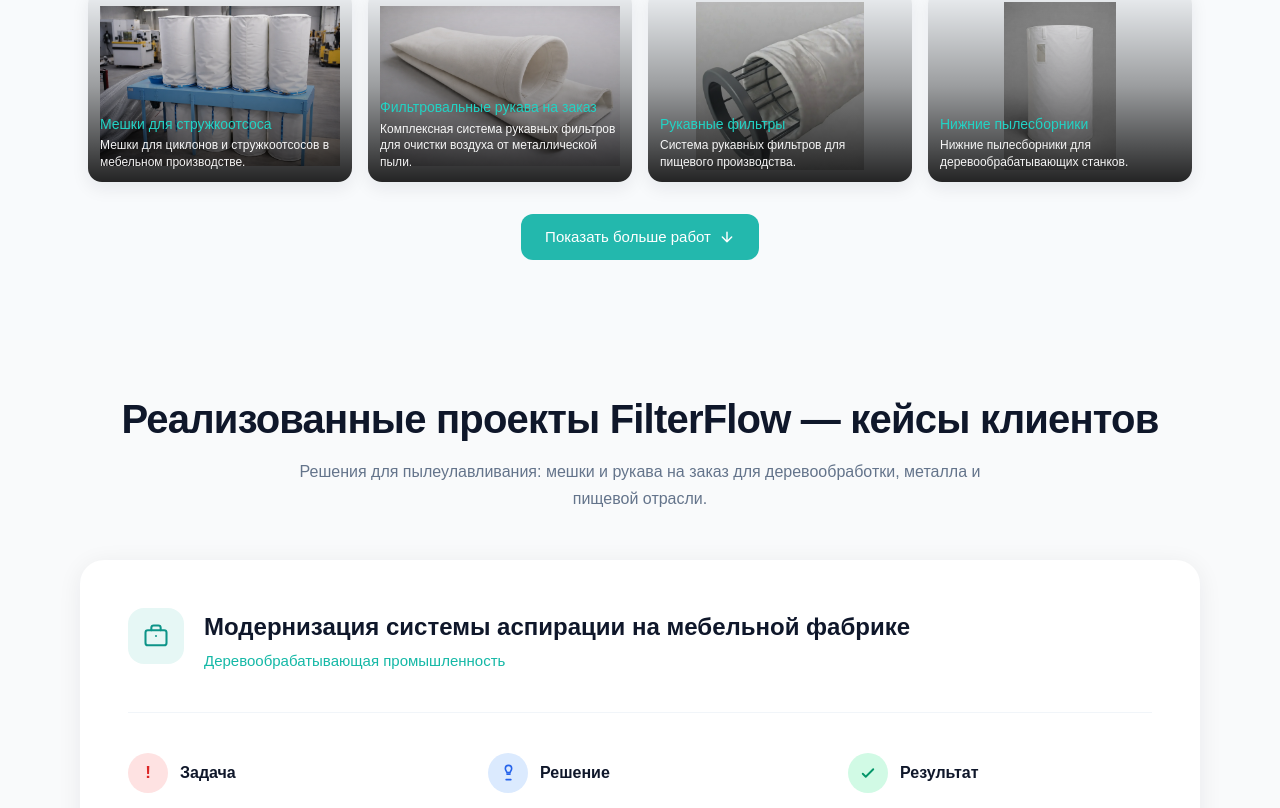
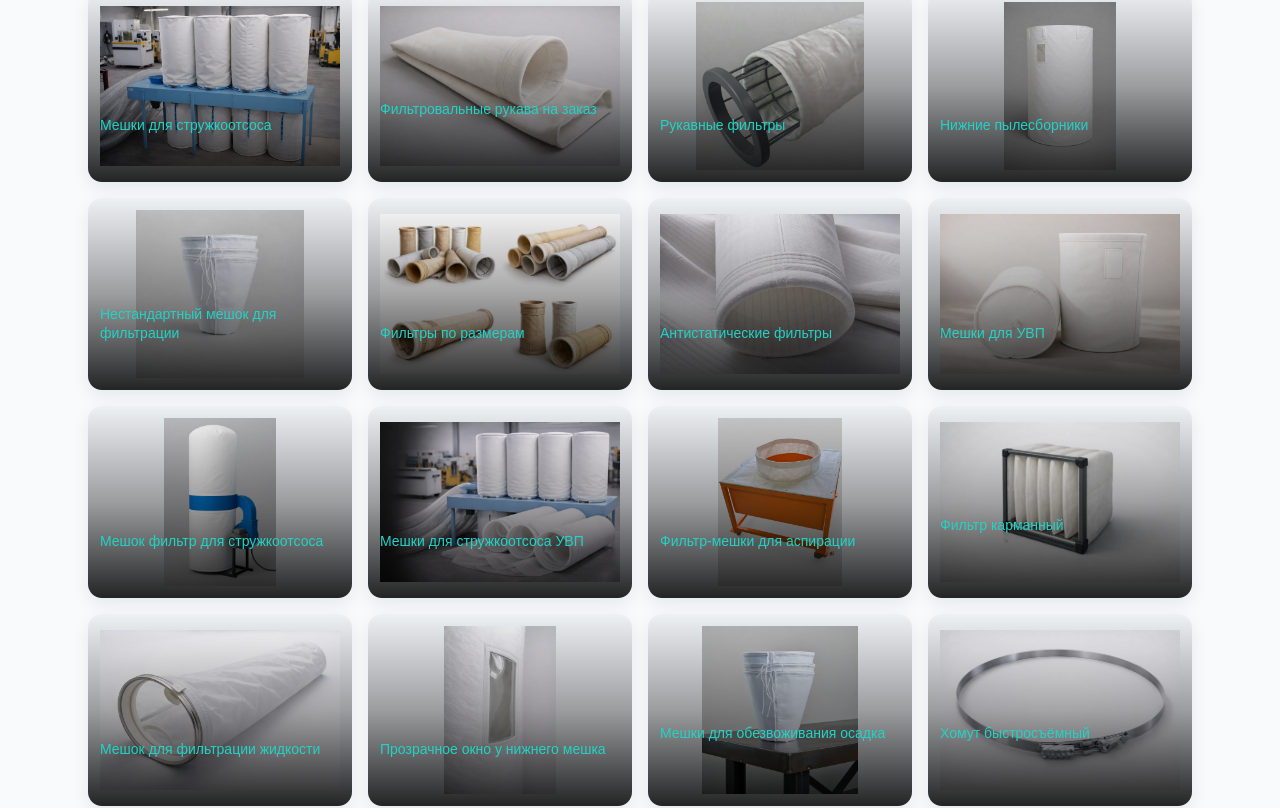
Before and after one commit to karipupkina-ux/filterflow-next, a Next.js app: page /portfolio in a window 1280 px wide. Shown: the part 1120-1928 px from the top of the page. Built offline with nearby package versions, Linux system fonts and the light colour scheme.

Commit message:
update portfolio block

```diff
--- a/app/portfolio/PortfolioPageBlocks.tsx
+++ b/app/portfolio/PortfolioPageBlocks.tsx
@@ -364,6 +364,7 @@ type CategoryFilter = "all" | "wood" | "metal";
 
 type GalleryWorkItem = {
   title: string;
+  description: string;
   image: string;
   categories: ("wood" | "metal")[];
 };
@@ -377,161 +378,202 @@ const GALLERY_FILTERS: { id: CategoryFilter; label: string }[] = [
 const PORTFOLIO_WORKS: GalleryWorkItem[] = [
   {
     title: "Мешки для аспирации",
+    description:
+      "Установка системы аспирации с верхними мешками-фильтрами для цеха деревообработки.",
     image: "/images/nashi-raboti/meshki-aspirac.webp",
     categories: ["wood", "metal"],
   },
   {
     title: "Производство карманных фильтров на заказ",
+    description:
+      "Производство карманных фильтров для систем вентиляции и очистки воздуха.",
     image: "/images/nashi-raboti/generated_image.webp",
     categories: ["metal"],
   },
   {
     title: "Мешки для циклонов",
+    description: "Мешки большого объема для промышленных циклонов.",
     image: "/images/nashi-raboti/meshki-ciklonov-uvp.webp",
     categories: ["metal"],
   },
   {
     title: "Верхние мешки-фильтры",
+    description: "Верхние фильтровальные мешки для столярного оборудования.",
     image: "/images/nashi-raboti/photo_1.webp",
     categories: ["wood", "metal"],
   },
   {
     title: "Мешки для стружкоотсоса",
+    description:
+      "Мешки для циклонов и стружкоотсосов в мебельном производстве.",
     image: "/images/nashi-raboti/industrial_filter_system.webp",
     categories: ["wood"],
   },
   {
     title: "Фильтровальные рукава на заказ",
+    description:
+      "Комплексная система рукавных фильтров для очистки воздуха от металлической пыли.",
     image: "/images/nashi-raboti/filter_bag_white.webp",
     categories: ["metal"],
   },
   {
     title: "Рукавные фильтры",
+    description: "Система рукавных фильтров для пищевого производства.",
     image: "/images/nashi-raboti/filter_cage.webp",
     categories: ["metal"],
   },
   {
     title: "Нижние пылесборники",
+    description: "Нижние пылесборники для деревообрабатывающих станков.",
     image: "/images/nashi-raboti/image_webp_optimized.webp",
     categories: ["wood", "metal"],
   },
   {
     title: "Нестандартный мешок для фильтрации",
+    description: "Изготовление фильтров по индивидуальным размерам заказчика.",
     image: "/images/nashi-raboti/nestandartnye-meshki.webp",
     categories: ["wood", "metal"],
   },
   {
     title: "Фильтры по размерам",
+    description: "Изготовление фильтров по индивидуальным размерам заказчика.",
     image: "/images/nashi-raboti/converted_image5.webp",
     categories: ["metal"],
   },
   {
     title: "Антистатические фильтры",
+    description: "Антистатические рукавные фильтры для взрывоопасных производств.",
     image: "/images/nashi-raboti/filter_closeup.webp",
     categories: ["metal"],
   },
   {
     title: "Мешки для УВП",
+    description: "Мешки для мобильных установок вентиляции и пылеудаления.",
     image: "/images/nashi-raboti/grow_bags_white.webp",
     categories: ["metal"],
   },
   {
     title: "Мешок фильтр для стружкоотсоса",
+    description: "Фильтровальные мешки с металлическим кольцом для стружкоотсосов.",
     image: "/images/nashi-raboti/dust_collector_single.webp",
     categories: ["wood"],
   },
   {
     title: "Мешки для стружкоотсоса УВП",
+    description: "Крупногабаритные фильтровальные мешки для промышленных циклонов.",
     image: "/images/nashi-raboti/filter_sleeves_hero.webp",
     categories: ["wood"],
   },
   {
     title: "Фильтр-мешки для аспирации",
+    description: "Комплект фильтровальных мешков для промышленных пылесосов.",
     image: "/images/nashi-raboti/converted.webp",
     categories: ["wood", "metal"],
   },
   {
     title: "Фильтр карманный",
+    description:
+      "Карманные фильтры для систем вентиляции и кондиционирования воздуха.",
     image: "/images/nashi-raboti/air_filter.webp",
     categories: ["metal"],
   },
   {
     title: "Мешок для фильтрации жидкости",
+    description: "Мешки для фильтрации промышленных жидкостей и водоочистки.",
     image: "/images/nashi-raboti/filter55_bag.webp",
     categories: ["metal"],
   },
   {
     title: "Прозрачное окно у нижнего мешка",
+    description:
+      "Прозрачные смотровые окна на нижних мешках для контроля уровня наполнения.",
     image: "/images/nashi-raboti/window_webp_1.webp",
     categories: ["wood", "metal"],
   },
   {
     title: "Мешки для обезвоживания осадка",
+    description:
+      "Геотекстильные мешки для обезвоживания осадка на очистных сооружениях.",
     image: "/images/nashi-raboti/filter_bags_table.webp",
     categories: ["metal"],
   },
   {
     title: "Хомут быстросъёмный",
+    description:
+      "Быстросъёмные хомуты для соединения воздуховодов и фильтровального оборудования.",
     image: "/images/nashi-raboti/bystrosemnye-homuty.webp",
     categories: ["wood", "metal"],
   },
   {
     title: "Фильтр рукавный, комплект рукавов",
+    description:
+      "Фильтровальные мешки из полиэстера для промышленных систем пылеудаления.",
     image: "/images/nashi-raboti/filter_bags.webp",
     categories: ["metal"],
   },
   {
     title: "Мешки для аспирации опилок и стружки",
+    description: "Комплект фильтровальных мешков для промышленного оборудования.",
     image: "/images/nashi-raboti/meshki-aspiracii.webp",
     categories: ["wood"],
   },
   {
     title: "Мешки для промышленных систем аспирации",
+    description:
+      "Фильтровальные мешки с металлическим кольцом для надежного крепления.",
     image: "/images/nashi-raboti/meshki-struzhkootsosa.webp",
     categories: ["wood", "metal"],
   },
   {
     title: "Ткань для аспирации",
+    description:
+      "Фильтровальные мешки, установленные на деревообрабатывающем оборудовании.",
     image: "/images/nashi-raboti/roll_image.webp",
     categories: ["wood", "metal"],
   },
   {
     title: "Фильтровальная ткань",
+    description: "Крупногабаритные фильтровальные мешки для циклонных сепараторов.",
     image: "/images/nashi-raboti/fabric.webp",
     categories: ["metal"],
   },
   {
     title: "Ткань для стружкоотсоса",
+    description:
+      "Производство фильтровальных мешков на собственном швейном оборудовании.",
     image: "/images/nashi-raboti/fabric2.webp",
     categories: ["wood"],
   },
   {
     title: "Фильтр ткань",
+    description: "Антистатические фильтровальные мешки для взрывоопасных производств.",
     image: "/images/nashi-raboti/fabric3.webp",
     categories: ["metal"],
   },
   {
     title: "Ткань для фильтрации",
+    description: "Готовые фильтровальные мешки различных размеров на складе.",
     image: "/images/nashi-raboti/fabric4.webp",
     categories: ["metal"],
   },
   {
     title: "Мешок-фильтр на заказ",
+    description:
+      "Фильтровальные мешки из белого полиэстера для систем пылеудаления.",
     image: "/images/nashi-raboti/converted_image.webp",
     categories: ["wood", "metal"],
   },
   {
     title: "Петелька для подвеса на верхнем мешке",
+    description:
+      "Петелька для подвеса на верхнем фильтровальном мешке аспирационной установки.",
     image: `/images/nashi-raboti/${encodeURIComponent("edited_image (1).webp")}`,
     categories: ["wood", "metal"],
   },
 ];
 
-const INITIAL_VISIBLE = 8;
-
 function PortfolioProjectsGalleryBlock() {
   const [filter, setFilter] = useState<CategoryFilter>("all");
-  const [showAll, setShowAll] = useState(false);
   const [activeIndex, setActiveIndex] = useState<number | null>(null);
 
   const filteredWorks = useMemo(() => {
@@ -539,16 +581,7 @@ function PortfolioProjectsGalleryBlock() {
     return PORTFOLIO_WORKS.filter((w) => w.categories.includes(filter));
   }, [filter]);
 
-  const visibleWorks = useMemo(() => {
-    if (showAll) return filteredWorks;
-    return filteredWorks.slice(0, INITIAL_VISIBLE);
-  }, [filteredWorks, showAll]);
-
-  const hasMoreInFilter = filteredWorks.length > INITIAL_VISIBLE;
-
-  useEffect(() => {
-    setShowAll(false);
-  }, [filter]);
+  const visibleWorks = filteredWorks;
 
   useEffect(() => {
     if (activeIndex === null) {
@@ -688,38 +721,15 @@ function PortfolioProjectsGalleryBlock() {
                     <p className="text-left text-[13px] font-medium leading-[1.35] text-[#22d3c5] md:text-[14px]">
                       {item.title}
                     </p>
+                    <p className="mt-1 text-left text-[11px] leading-[1.3] text-white/95 opacity-0 transition duration-300 group-hover:opacity-100 md:text-[12px]">
+                      {item.description}
+                    </p>
                   </div>
                 </div>
               </button>
             ))}
           </div>
 
-          {hasMoreInFilter && (
-            <div className="mt-8 text-center">
-              {!showAll ? (
-                <button
-                  type="button"
-                  onClick={() => setShowAll(true)}
-                  className="inline-flex h-[46px] items-center justify-center gap-2 rounded-xl bg-[#23b8ad] px-6 text-[15px] font-medium text-white transition hover:bg-[#1ea79d]"
-                >
-                  Показать больше работ
-                  <svg
-                    className="h-4 w-4"
-                    fill="none"
-                    stroke="currentColor"
-                    strokeWidth="2.2"
-                    viewBox="0 0 24 24"
-                  >
-                    <path
-                      strokeLinecap="round"
-                      strokeLinejoin="round"
-                      d="M12 5v14M5 12l7 7 7-7"
-                    />
-                  </svg>
-                </button>
-              ) : null}
-            </div>
-          )}
         </div>
       </section>
 
@@ -792,6 +802,9 @@ function PortfolioProjectsGalleryBlock() {
               />
               <p className="mt-4 text-[16px] font-medium text-[#22d3c5]">
                 {PORTFOLIO_WORKS[activeIndex].title}
+              </p>
+              <p className="mx-auto mt-2 max-w-[760px] text-[13px] leading-[1.45] text-white/90 md:text-[14px]">
+                {PORTFOLIO_WORKS[activeIndex].description}
               </p>
             </div>
 
--- a/app/portfolio/page.tsx
+++ b/app/portfolio/page.tsx
@@ -4,7 +4,7 @@ import Navigation from "../components/Navigation";
 import FloatingContacts from "../components/feature/FloatingContacts";
 import CookieBanner from "../components/feature/CookieBanner";
 import { pageMetadata } from "@/lib/seo-metadata";
-import PortfolioProjectsSection from "../components/feature/PortfolioProjectsSection";
+import PortfolioPageBlocks from "./PortfolioPageBlocks";
 
 export const metadata: Metadata = pageMetadata({
   title:
@@ -45,7 +45,7 @@ export default function PortfolioPage() {
           </div>
         </section>
 
-        <PortfolioProjectsSection />
+        <PortfolioPageBlocks />
       </main>
 
       <CookieBanner />
```
